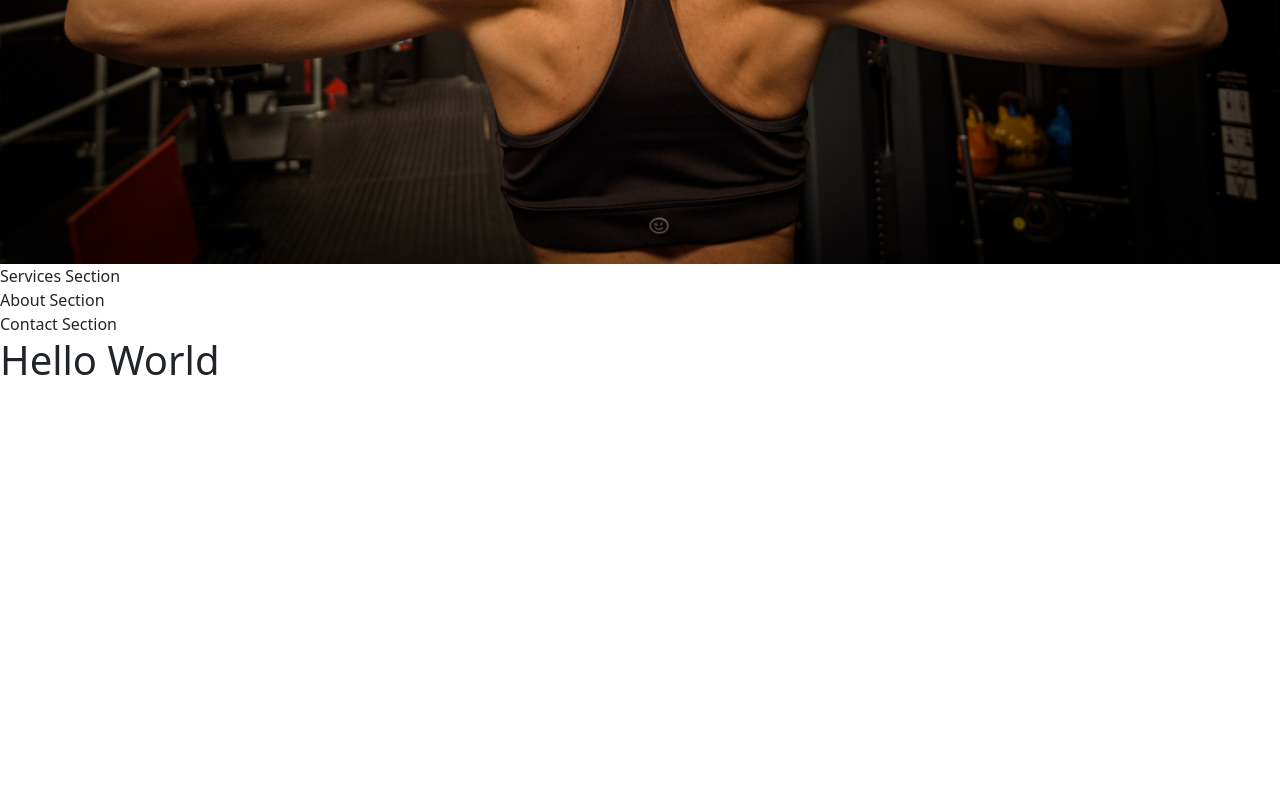
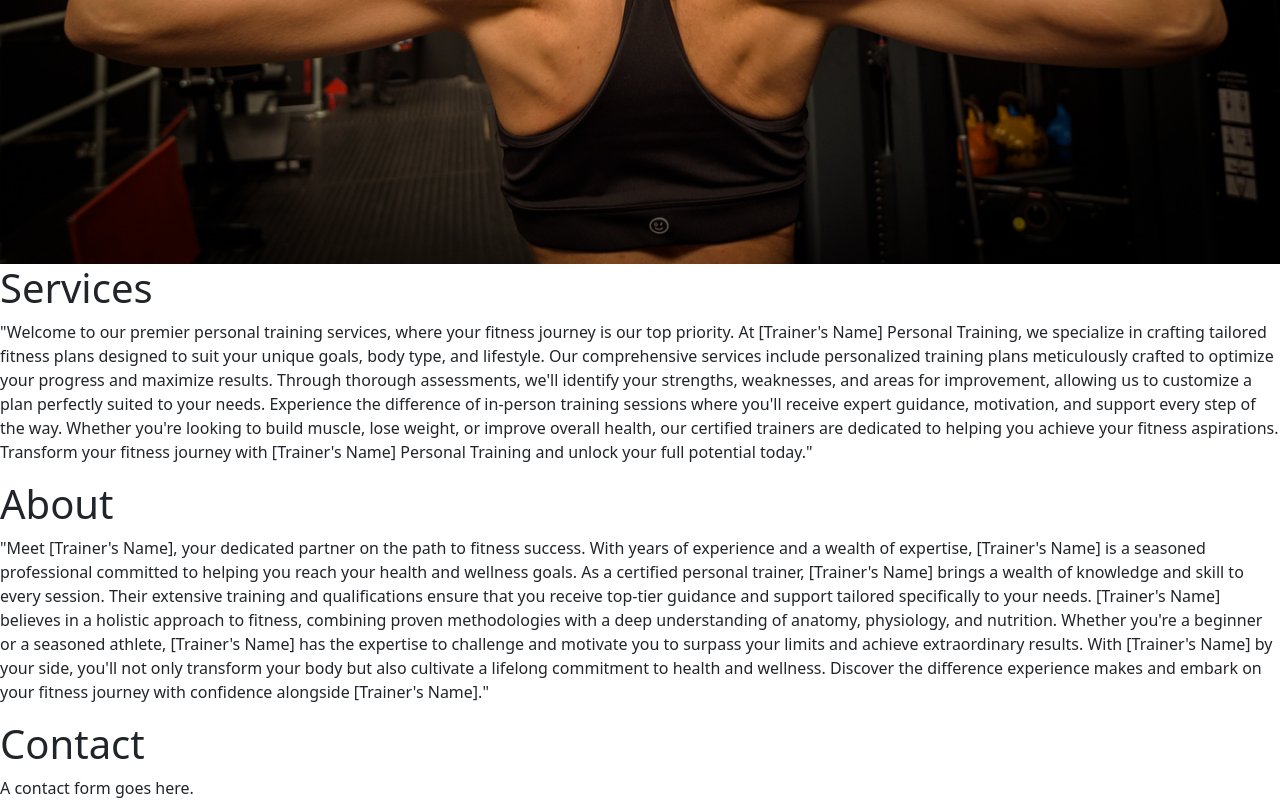
Before and after one commit to broken-helix/mmfitness, a plain HTML site: page index.html in a window 1280 px wide. Shown: the part 647-1447 px from the top of the page. Before the commit the page ends 1039 px from the top, so only its background shows below. Drawn offline with nearby package versions, Linux system fonts and the light colour scheme.

Commit message:
Add sections and default chat gpt blurb

```diff
--- a/index.html
+++ b/index.html
@@ -49,20 +49,38 @@
    </section>
 
    <section id="services">
-    Services Section
+    <h1>Services</h1>
+    <p>
+        "Welcome to our premier personal training services, where your fitness journey is our top priority. At [Trainer's Name] Personal Training, we specialize in crafting tailored fitness plans designed to suit your unique goals, body type, and lifestyle.
+
+Our comprehensive services include personalized training plans meticulously crafted to optimize your progress and maximize results. Through thorough assessments, we'll identify your strengths, weaknesses, and areas for improvement, allowing us to customize a plan perfectly suited to your needs.
+
+Experience the difference of in-person training sessions where you'll receive expert guidance, motivation, and support every step of the way. Whether you're looking to build muscle, lose weight, or improve overall health, our certified trainers are dedicated to helping you achieve your fitness aspirations.
+
+Transform your fitness journey with [Trainer's Name] Personal Training and unlock your full potential today."
+    </p>
    </section>
 
    <section id="about">
-    About Section
+    <h1>About</h1>
+    <p>
+        "Meet [Trainer's Name], your dedicated partner on the path to fitness success. With years of experience and a wealth of expertise, [Trainer's Name] is a seasoned professional committed to helping you reach your health and wellness goals.
+
+        As a certified personal trainer, [Trainer's Name] brings a wealth of knowledge and skill to every session. Their extensive training and qualifications ensure that you receive top-tier guidance and support tailored specifically to your needs.
+
+        [Trainer's Name] believes in a holistic approach to fitness, combining proven methodologies with a deep understanding of anatomy, physiology, and nutrition. Whether you're a beginner or a seasoned athlete, [Trainer's Name] has the expertise to challenge and motivate you to surpass your limits and achieve extraordinary results.
+
+        With [Trainer's Name] by your side, you'll not only transform your body but also cultivate a lifelong commitment to health and wellness. Discover the difference experience makes and embark on your fitness journey with confidence alongside [Trainer's Name]."</p>
 
    </section>
 
    <section id="contact">
-    Contact Section
+    <h1>Contact</h1>
+
+    A contact form goes here.
 
    </section>
 
-    <h1>Hello World</h1>
 </body>
 
 <script src="https://cdn.jsdelivr.net/npm/bootstrap@5.3.3/dist/js/bootstrap.bundle.min.js" integrity="sha384-YvpcrYf0tY3lHB60NNkmXc5s9fDVZLESaAA55NDzOxhy9GkcIdslK1eN7N6jIeHz" crossorigin="anonymous"></script>
```
